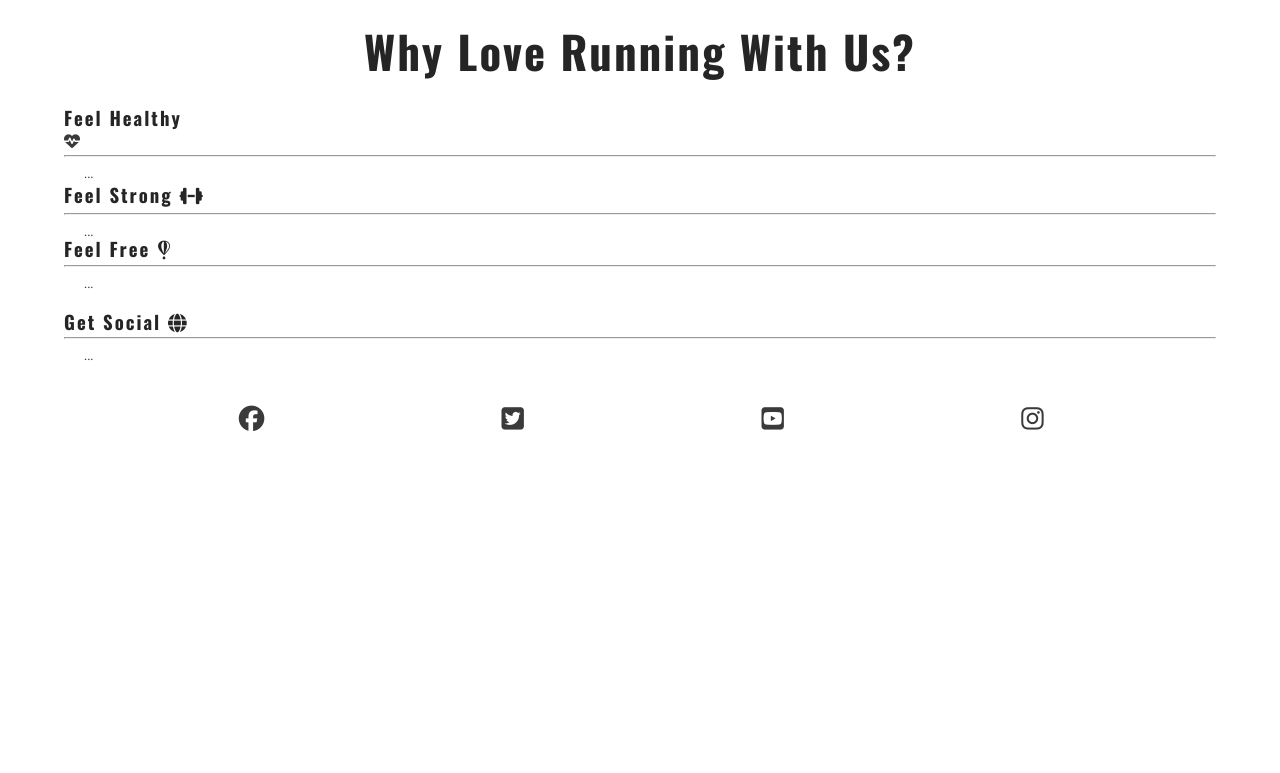
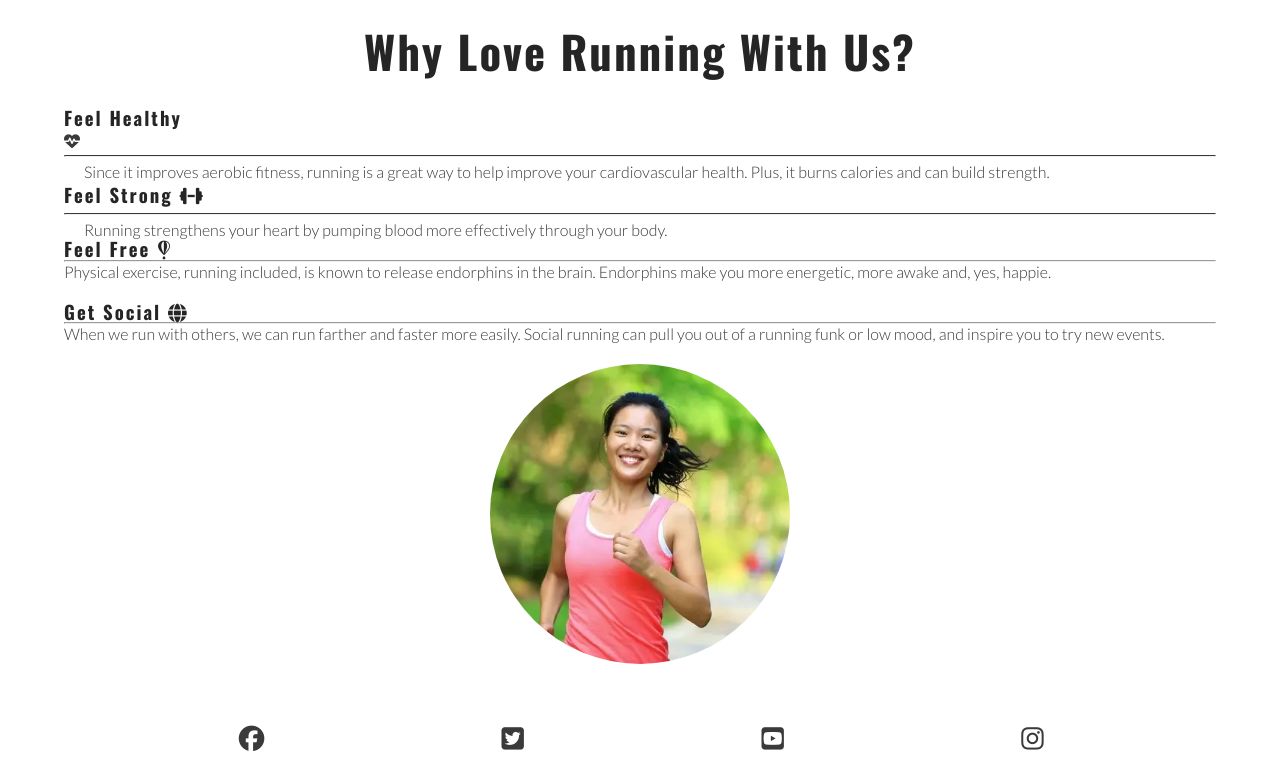
Before and after one commit to Almilam/love-running, a plain HTML site: page index.html in a window 1280 px wide. Shown: the part 649-1422 px from the top of the page. Before the commit the page ends 1102 px from the top, so only its background shows below. Drawn offline with nearby package versions, Linux system fonts and the light colour scheme.

Commit message:
Add circular image to reasons section

```diff
--- a/assets/css/style.css
+++ b/assets/css/style.css
@@ -118,6 +118,35 @@ padding-left: 10px;
 #cover-text > h2, #cover-text > h3 {
     color: #FFFFFF;}
 
+
+
+
+    #circle-cover-bg {
+        background: url('../images/reasons-image.webp') no-repeat top center / cover;
+        height: 90vw;
+        width: 90vw;
+        margin-bottom: 20px;
+        /* Makes the square image into a circle */
+        border-radius: 50%;
+        max-width: 300px;
+        max-height: 300px;
+    }
+
+    #benefits-image {
+        display: flex;
+        align-items: center;
+        justify-content: center;
+    }
+
+
+
+
+
+
+
+
+
+
 /* Footer */
 
 #social-networks {
@@ -197,11 +226,11 @@ main {
     padding: 0 20px;
 }
 
-hr {
-    top-border:1px solid #3a3a3a;
+
+#benefits hr {
+    border-top: 1px solid #3a3a3a;
     margin: 5px 0;
 }
-
 }
 /*Larger devices (laptops and desktop, 992px and up */
 @media screen and (min-width: 992px) {
--- a/index.html
+++ b/index.html
@@ -47,32 +47,39 @@
 <!-- Reasons section-->
              <section id="reasons">
             <h2> Why Love Running With Us?</h2>
-
             <div id="benefits">
                 <div id="benefits-physical">
                     <h3> Feel Healthy</h3>
                 <i class="fa-solid fa-heartbeat"> </i>
                 <hr>
-                <p>...</p>
+                <p>Since it improves aerobic fitness, running is a great way to help improve your cardiovascular
+                    health. Plus, it burns calories and can build strength.</p>
                 </div>
                 <div>
                     <h3> Feel Strong
                         <i class="fa-solid fa-dumbbell"></i>
                     </h3>
                     <hr>
-                    <p>...</p>
+                    <p>Running strengthens your heart by pumping blood more effectively through your body.</p>
+                     </div>
                      </div>
                      <div id="benefits-mental">
                         <div>
                             <h3> Feel Free <i class="fa-brands fa-fly"></i></h3>
                             <hr>
-                            <p>...</p>
+                            <p>Physical exercise, running included, is known to release endorphins in the brain. Endorphins
+                                make you more energetic, more awake and, yes, happie.</p>
                         </div>
                         <div>
                             <h3> Get Social <i class="fa-solid fa-globe"> </i></h3>
                             <hr>
-                            <p>...</p>
+                            <p>When we run with others, we can run farther and faster more easily. Social running can pull
+                                you out of a running funk or low mood, and inspire you to try new events.</p>
                         </div>
+                        </div>
+                       <div id="benefits-image">
+                        <div id="circle-cover-bg"></div>
+
                      </div>
             </div>
             </section>
```
Also changed, not shown: assets/images/reasons-image.webp (added).
